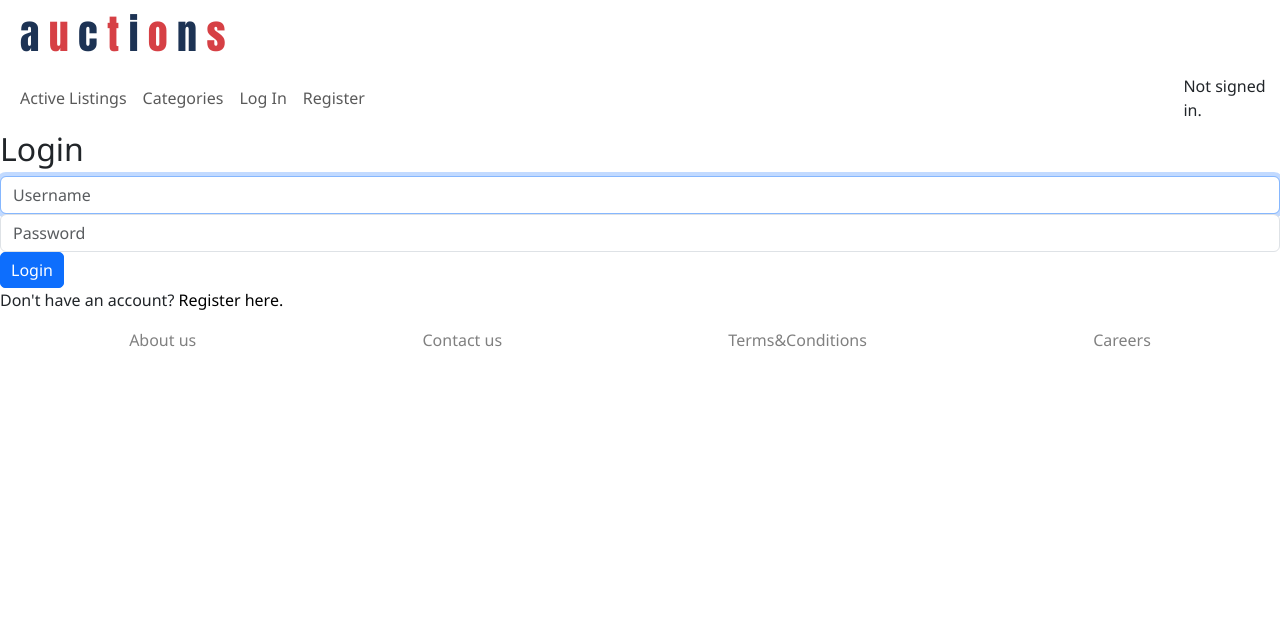
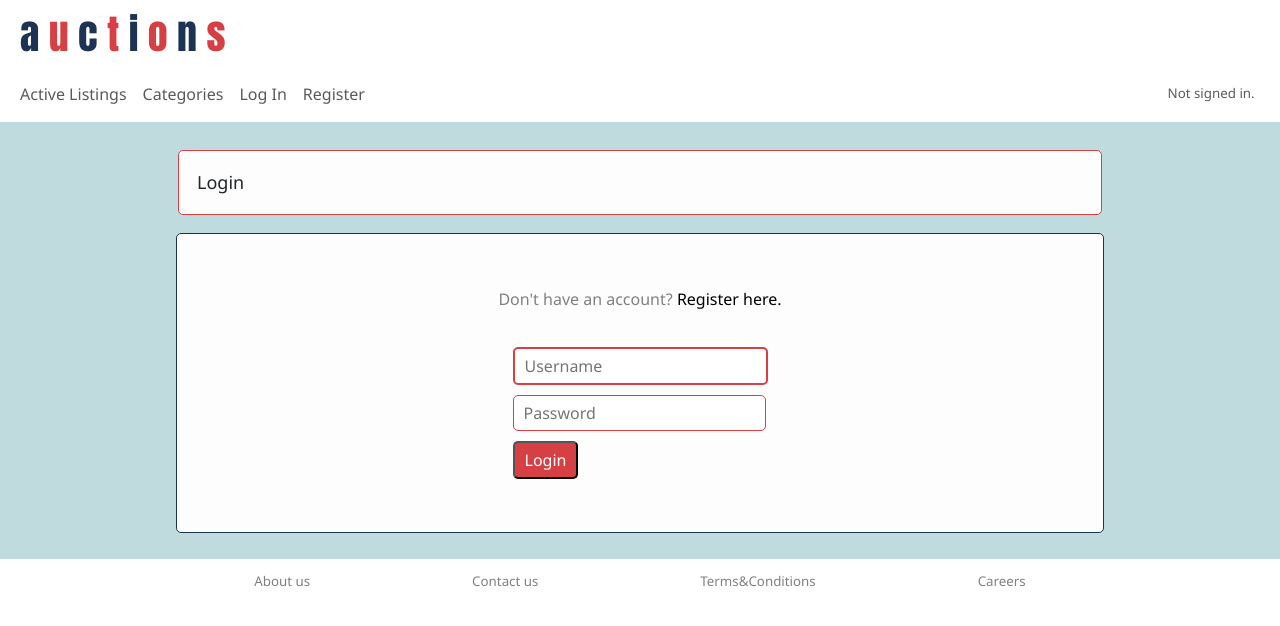
Before and after one commit to kunek29/commerce, a Django app: page /login in a window 1280 px wide. Shown: the top 626 px of the page. Run offline with Django 3.2, Linux system fonts and the light colour scheme.

Commit message:
Final version

```diff
--- a/auctions/static/auctions/styles.css
+++ b/auctions/static/auctions/styles.css
@@ -7,6 +7,7 @@ footer {
     justify-content: space-around;
     padding: 1em;
     color: grey;
+    font-size: smaller;
 }
 
 .wrapper {
@@ -21,7 +22,13 @@ footer {
 
 .body {
     padding: 10px;
-    background-color: #d7f5f7;
+    background-color: #bfdbdd;
+}
+
+.nav-end {
+    padding-right: 1em;
+    color: rgb(92, 92, 92);
+    font-size: smaller;
 }
 
 a {
@@ -35,8 +42,9 @@ a:hover,
     text-decoration: none;
 }
 
+
 label {
-    width: 200px;
+    width: 30%;
 }
 
 .grid {
@@ -59,7 +67,7 @@ label {
     border:#1D3354 solid 1px;
     background-color: rgb(253, 253, 253);
     border-radius: 5px;
-    padding: 1em 2em 1em 2em;
+    padding: 1em 1em 1em 1em;
 }
 
 .secondary-container {
@@ -134,23 +142,28 @@ label {
 .input {
     border: #D64045 solid 1px;
     border-radius: 5px;
-    padding: 5px;
-    padding-left: 10px;
-    padding-right: 10px;
-    min-width: 0;
+    padding: 5px 10px 5px 10px;
+    min-width: 0px;
+    outline: none;
+    margin-bottom: 10px;;
 }
 
 
-.input:hover {
+.input:hover
+ {
     border: #D64045 solid 2px;
 }
+
+.input:focus {
+    border: 2px solid #D64045;
+}
+
 
 input[type=submit] {
     color: white;
     border-radius: 5px;
-    padding: 5px;
-    padding-left: 10px;
-    padding-right: 10px;
+    padding: 5px 10px 5px 10px;
+    min-width: 0px;
 }
 
 .bid-button {
@@ -220,3 +233,12 @@ input[type=submit] {
     min-width: 0;
     max-width: 400px;
 }
+
+#login {
+    display: flex;
+    flex-direction: column;
+    justify-content: space-evenly;
+    align-items: center;
+    height: 300px;
+
+}
--- a/auctions/templates/auctions/layout.html
+++ b/auctions/templates/auctions/layout.html
@@ -20,7 +20,6 @@
             <span style="color:#1D3354">n</span>
             <span style="color:#D64045">s</span>
         </h1>
-
 
         <nav class="navbar navbar-expand-md" >
             <div class="container-fluid">
@@ -56,19 +55,19 @@
                         {% endif %}
                     </ul>
                 </div>
-                </div>
-                <div >
+                <div class="nav-end">
                     {% if user.is_authenticated %}
                         <div>Signed in as <strong>{{ user.username }}</strong></div>
                     {% else %}
                         <div>Not signed in.</div>
                     {% endif %}
                 </div>
+            </div>
         </nav>
         {% block body %}
         {% endblock %}
     </body>
-    <footer>
+    <footer class="wrapper">
         <div>About us</div>
         <div>Contact us</div>
         <div>Terms&Conditions</div>
--- a/auctions/templates/auctions/login.html
+++ b/auctions/templates/auctions/login.html
@@ -1,24 +1,27 @@
 {% extends "auctions/layout.html" %}
 
 {% block body %}
+    <div class="body">
+        <div class="wrapper">
+            <div class="title-container">Login</div>
+            <div id="login" class="primary-container">
+                <div class="grey">Don't have an account? <a href="{% url 'register' %}">Register here.</a></div>
+                <form action="{% url 'login' %}" method="post">
+                    {% csrf_token %}
 
-    <h2>Login</h2>
+                    <input autofocus class="input" type="text" name="username" placeholder="Username">
+                    <br>
+                    <input class="input" type="password" name="password" placeholder="Password">
+                    <br>
+                    <input class="bid-button" type="submit" value="Login">
+                </form>
+                {% if message %}
+                    <div>{{ message }}</div>
+                {% endif %}
+            </div>
+        </div>
+    </div>
 
-    {% if message %}
-        <div>{{ message }}</div>
-    {% endif %}
 
-    <form action="{% url 'login' %}" method="post">
-        {% csrf_token %}
-        <div class="form-group">
-            <input autofocus class="form-control" type="text" name="username" placeholder="Username">
-        </div>
-        <div class="form-group">
-            <input class="form-control" type="password" name="password" placeholder="Password">
-        </div>
-        <input class="btn btn-primary" type="submit" value="Login">
-    </form>
-
-    Don't have an account? <a href="{% url 'register' %}">Register here.</a>
 
 {% endblock %}
--- a/auctions/views.py
+++ b/auctions/views.py
@@ -1,6 +1,6 @@
 from django.contrib.auth import authenticate, login, logout
 from django.db import IntegrityError
-from django.http import HttpResponse, HttpResponseRedirect
+from django.http import HttpResponseBadRequest, HttpResponseRedirect
 from django.shortcuts import render
 from django.urls import reverse
 from django.contrib.auth.decorators import login_required
@@ -116,7 +116,7 @@ def listing_page(request, listing_id):
         try:
             bid = float(request.POST.get("new_bid"))
         except ValueError:
-            return HttpResponseRedirect(reverse('listing_page', args=(listing_id,)))
+            return HttpResponseBadRequest("Bad Request: provide a valid number")
 
         # Get last bid. If there's no prior one, set first to 0.
         price = Bids.objects.filter(listing_id=listing_id)
@@ -133,7 +133,7 @@ def listing_page(request, listing_id):
             bid.save()
 
         else:
-            return HttpResponseRedirect(reverse('listing_page', args=(listing_id,)))
+            return HttpResponseBadRequest("Bad Request: too small amount")
 
         return HttpResponseRedirect(reverse('listing_page', args=(listing_id,)))
 
```
Also changed, not shown: db.sqlite3. Lines whose indentation alone changed are shown as unchanged.
